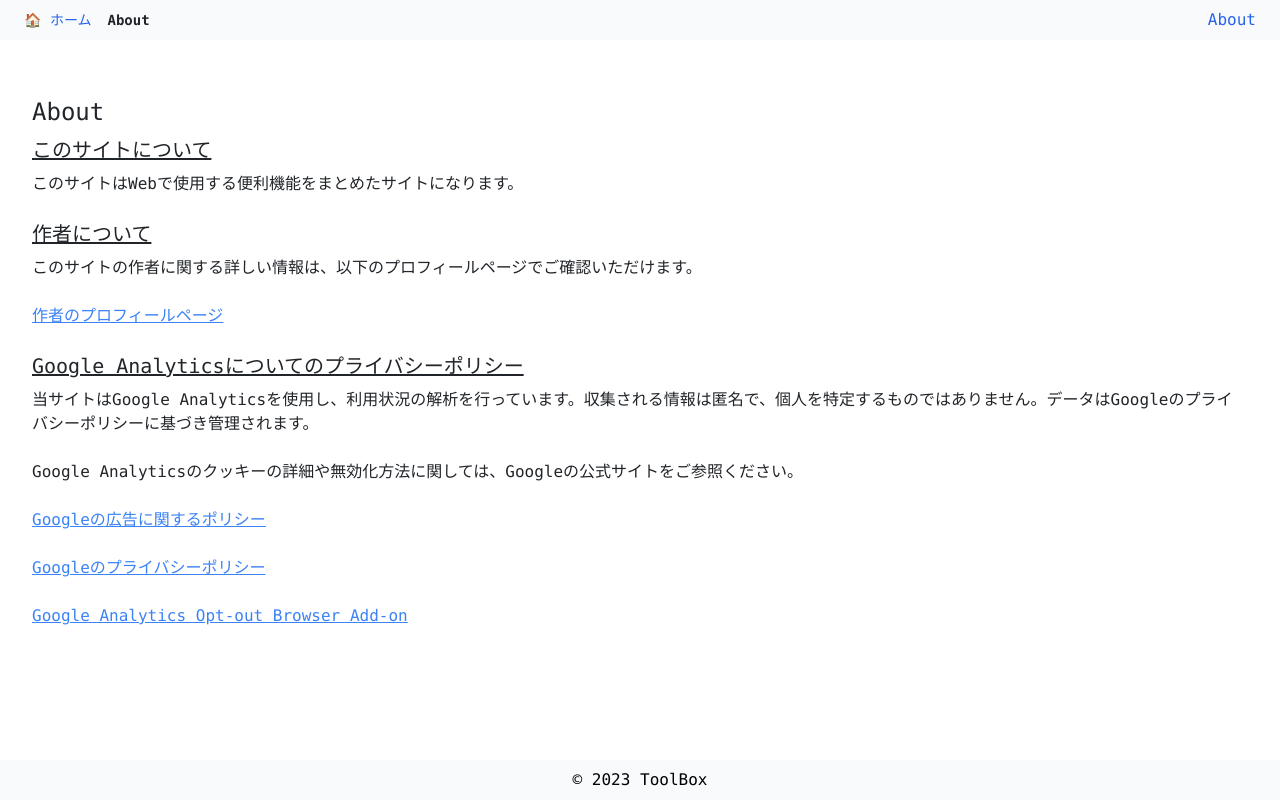
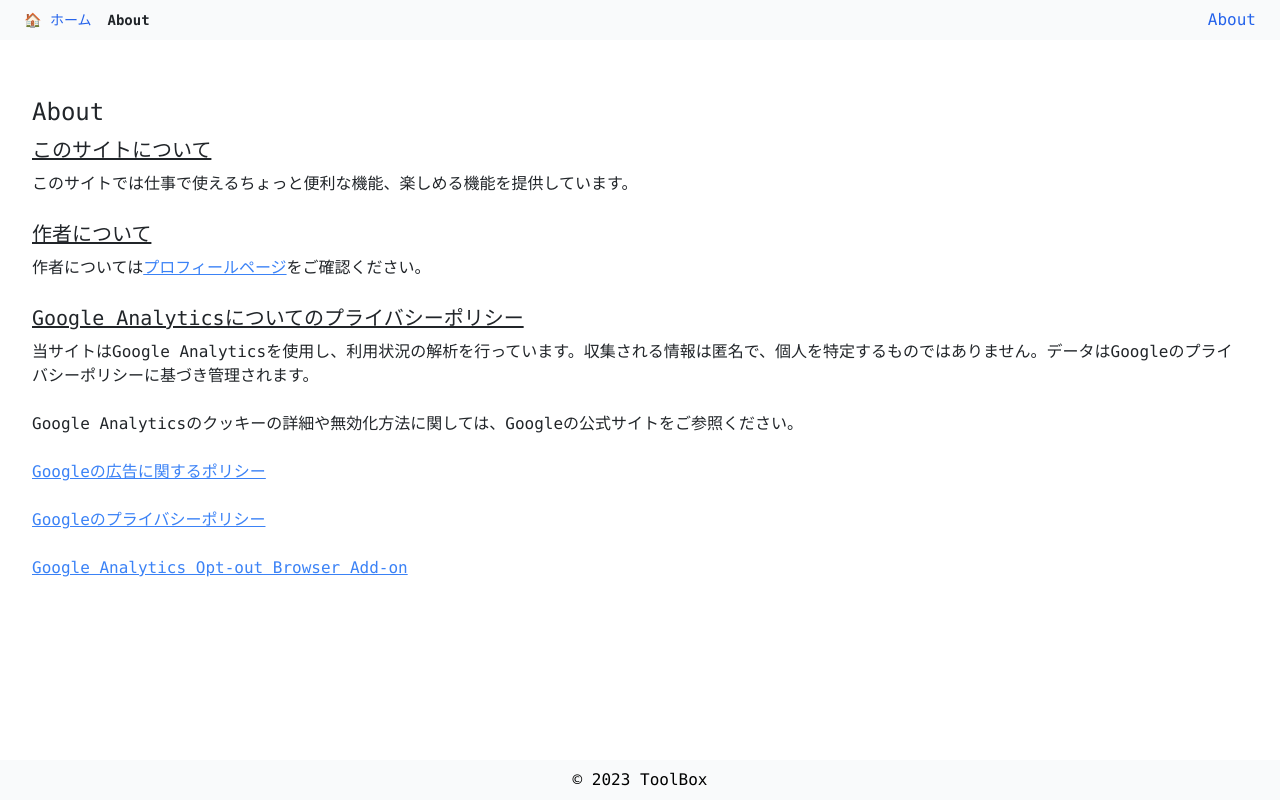
Before and after one commit to foresukecom/toolbox, a Vue app: page /about in a window 1280 px wide. Built offline with nearby package versions, Linux system fonts and the light colour scheme; no server answers.

Commit message:
docs: 説明資料更新

```diff
--- a/src/views/About.vue
+++ b/src/views/About.vue
@@ -4,16 +4,13 @@
 
     <h2 class="text-xl mb-2 underline">このサイトについて</h2>
     <p class="mb-4">
-      このサイトはWebで使用する便利機能をまとめたサイトになります。
+      このサイトでは仕事で使えるちょっと便利な機能、楽しめる機能を提供しています。
     </p>
 
     <h2 class="text-xl mb-2 underline">作者について</h2>
     <p class="mb-4">
-      このサイトの作者に関する詳しい情報は、以下のプロフィールページでご確認いただけます。
-    </p>
-    <p class="mb-4">
-      <a href="https://foresuke.com/" target="_blank" rel="noopener noreferrer"
-        class="text-blue-500 underline">作者のプロフィールページ</a>
+      作者については<a href="https://foresuke.com/" target="_blank" rel="noopener noreferrer"
+        class="text-blue-500 underline">プロフィールページ</a>をご確認ください。
     </p>
 
     <h2 class="text-xl mb-2 underline">Google Analyticsについてのプライバシーポリシー</h2>
```
Also changed, not shown: 2 other files (tests, documents, lock files or other folders).
